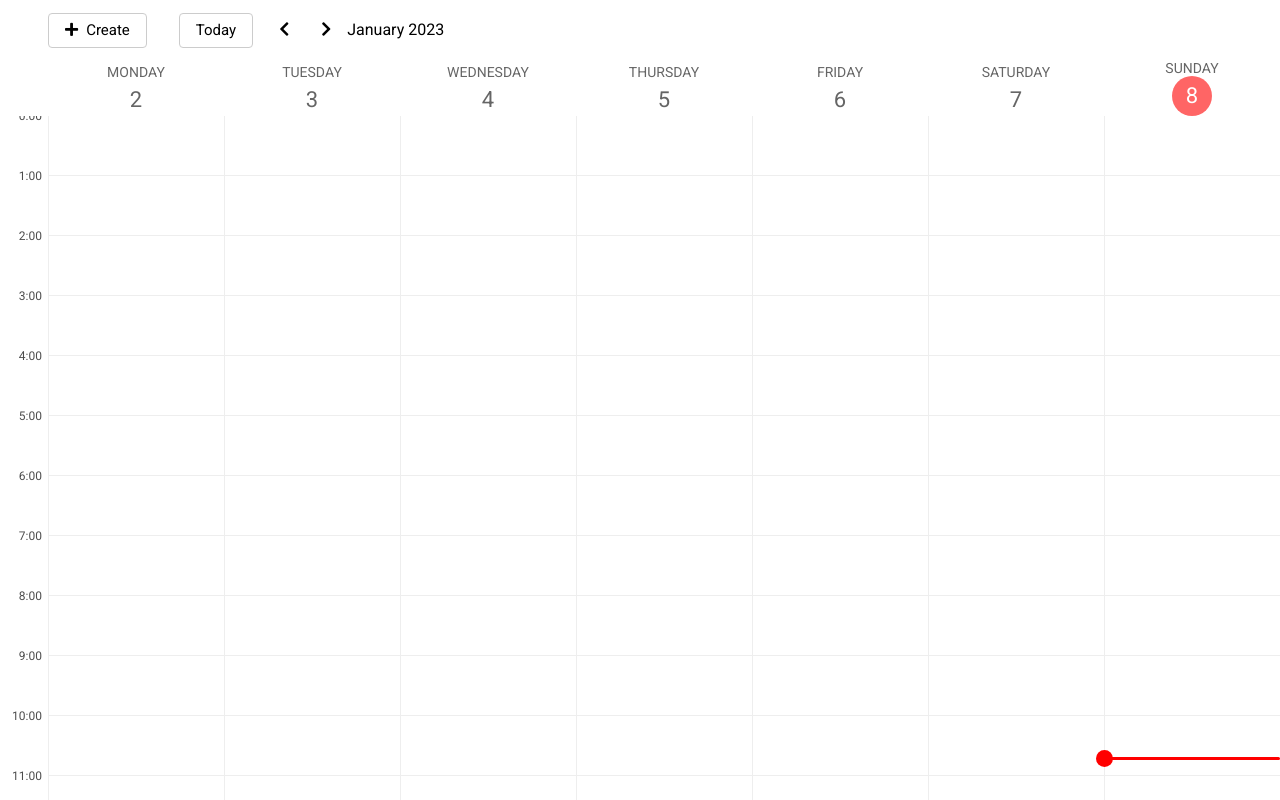
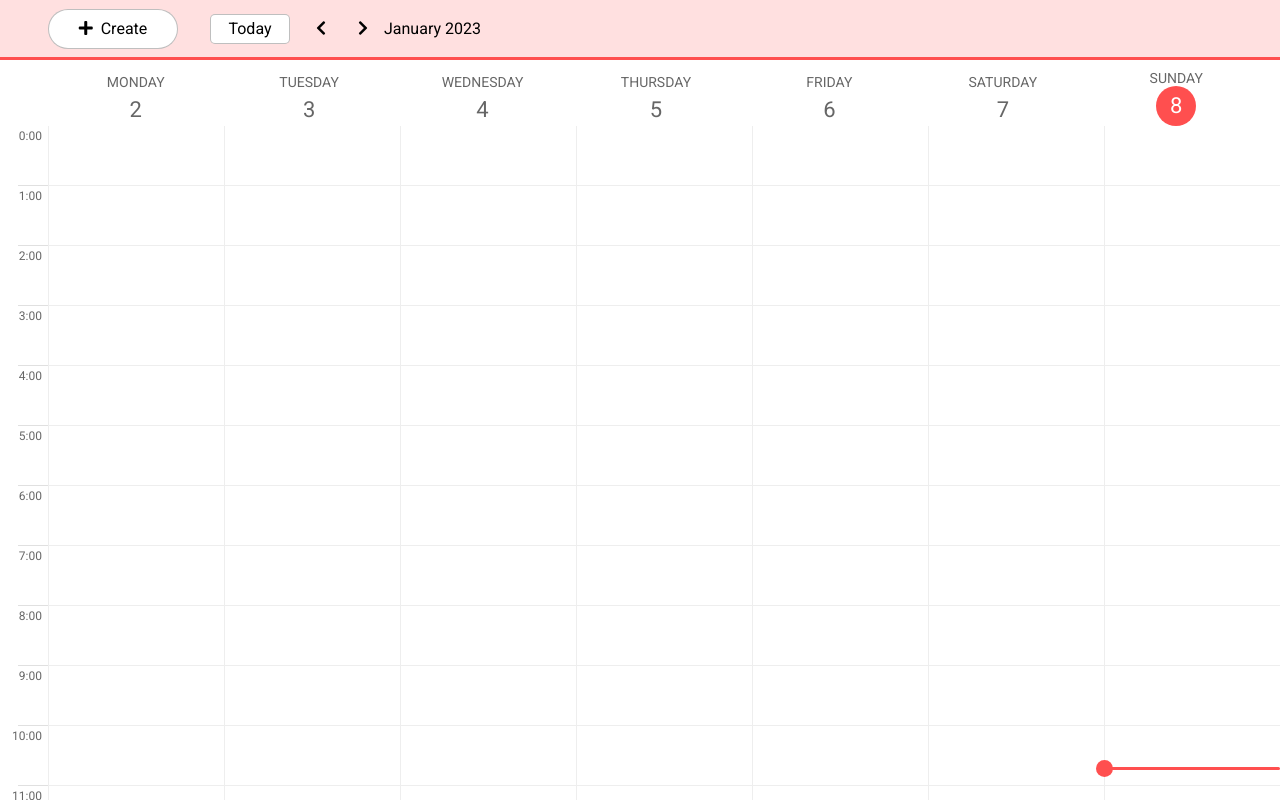
Before and after one commit to ViktorSenyk/google-calendar-react-project, a React (Create React App) app: page / in a window 1280 px wide. Built offline with nearby package versions, Linux system fonts and the light colour scheme.

Commit message:
add some styles

```diff
--- a/src/common.scss
+++ b/src/common.scss
@@ -1,12 +1,13 @@
 .button {
-  height: 35px;
-  border-radius: 4px;
-  border: 1px solid #ccc;
+  border: 1px solid rgba(128, 128, 128, 0.5);
   outline: none;
   cursor: pointer;
-  font-size: 15px;
   padding-top: 2px;
   background-color: white;
+  &:hover {
+    background-color: rgb(255 79 79);
+    color: white;
+  }
 }
 
 .icon-button {
--- a/src/components/calendar/calendar.scss
+++ b/src/components/calendar/calendar.scss
@@ -1,12 +1,12 @@
 .calendar {
   display: flex;
   flex-direction: column;
-  height: calc(100vh - 60px);
+  height: calc(100vh - 70px);
 
   &__header {
     display: flex;
     height: 100px;
-    padding-left: 48px;
+    padding: 0 17px 0 49px;
   }
 
   &__body {
@@ -41,9 +41,6 @@
     height: 60px;
     position: relative;
     border-bottom: 1px solid #eee;
-    &:hover {
-      background-color: rgba(255, 0, 0, 0.247);
-    }
   }
 
   &__day-label {
@@ -57,7 +54,8 @@
   flex-direction: column;
   align-items: center;
   justify-content: space-around;
-  opacity: 0.6;
+  color: rgba(0, 0, 0, 0.6);
+  // opacity: 0.6;
 
   &__day-name {
     font-size: 14px;
--- a/src/components/day/day.scss
+++ b/src/components/day/day.scss
@@ -4,7 +4,8 @@
   width: 100%;
   height: 3px;
   border-radius: 5px;
-  background-color: red;
+  background-color: rgb(255 79 79);
+  z-index: 10;
   &__circle {
     position: relative;
     width: 100%;
@@ -17,8 +18,9 @@
       display: block;
       width: 17px;
       height: 17px;
-      background-color: red;
+      background-color: rgb(255 79 79);
       border-radius: 50%;
+      z-index: 10;
     }
   }
 }
--- a/src/components/header/header.scss
+++ b/src/components/header/header.scss
@@ -1,12 +1,17 @@
 .header {
   display: flex;
   height: 60px;
+  align-items: center;
+  border-bottom: 3px solid rgb(255 79 79);
+  background-color: rgb(255 224 224);
   padding: 0 48px;
-  align-items: center;
+  margin-bottom: 10px;
 }
 
 .create-event-btn {
-  border-radius: 50%;
+  width: 130px;
+  height: 40px;
+  border-radius: 20px;
   padding: 0 16px;
 
   &__icon {
@@ -16,13 +21,19 @@
 
 .navigation {
   &__today-btn {
+    width: 80px;
+    height: 30px;
+    border-radius: 5px;
+    padding: 0 16px;
     margin-left: 32px;
-    padding: 0 16px;
   }
 
   &__nav-icon {
     font-size: 16px;
     margin-left: 20px;
+    &:hover {
+      color: rgb(255 79 79);
+    }
   }
 
   &__displayed-month {
--- a/src/components/minutes/minutes.scss
+++ b/src/components/minutes/minutes.scss
@@ -1,4 +1,7 @@
 .minutes {
     width: 100%;
     height: 25%;
+    &:hover {
+        background-color: rgb(255 79 79);
+    }
 }
--- a/src/components/navigation/navigation.scss
+++ b/src/components/navigation/navigation.scss
@@ -23,6 +23,6 @@
   width: 40px;
   height: 40px;
   border-radius: 50%;
-  background-color: red;
+  background-color: rgb(255 79 79);
   color: white;
 }
--- a/src/components/sidebar/sidebar.scss
+++ b/src/components/sidebar/sidebar.scss
@@ -15,20 +15,31 @@
   height: 60px;
   width: 48px;
   text-align: right;
+  &::after {
+    content: '';
+    position: absolute;
+    right: 0;
+    bottom: 0;
+    display: block;
+    height: 1px;
+    width: 30px;
+    background-color: rgba(0, 0, 0, 0.12);
+  }
 
   &__time {
     position: absolute;
+    top: 4px;
     font-size: 12px;
-    opacity: 0.7;
-    top: -6px;
+    // opacity: 0.7;
     right: 6px;
+    color: rgba(0, 0, 0, 0.6);
     z-index: 10;
   }
-  &__redLine {
-    position: absolute;
-    left: 0;
-    width: 100%;
-    height: 3px;
-    background-color: red;
-  }
+  // &__redLine {
+  //   position: absolute;
+  //   left: 0;
+  //   width: 100%;
+  //   height: 3px;
+  //   background-color: red;
+  // }
 }
```
